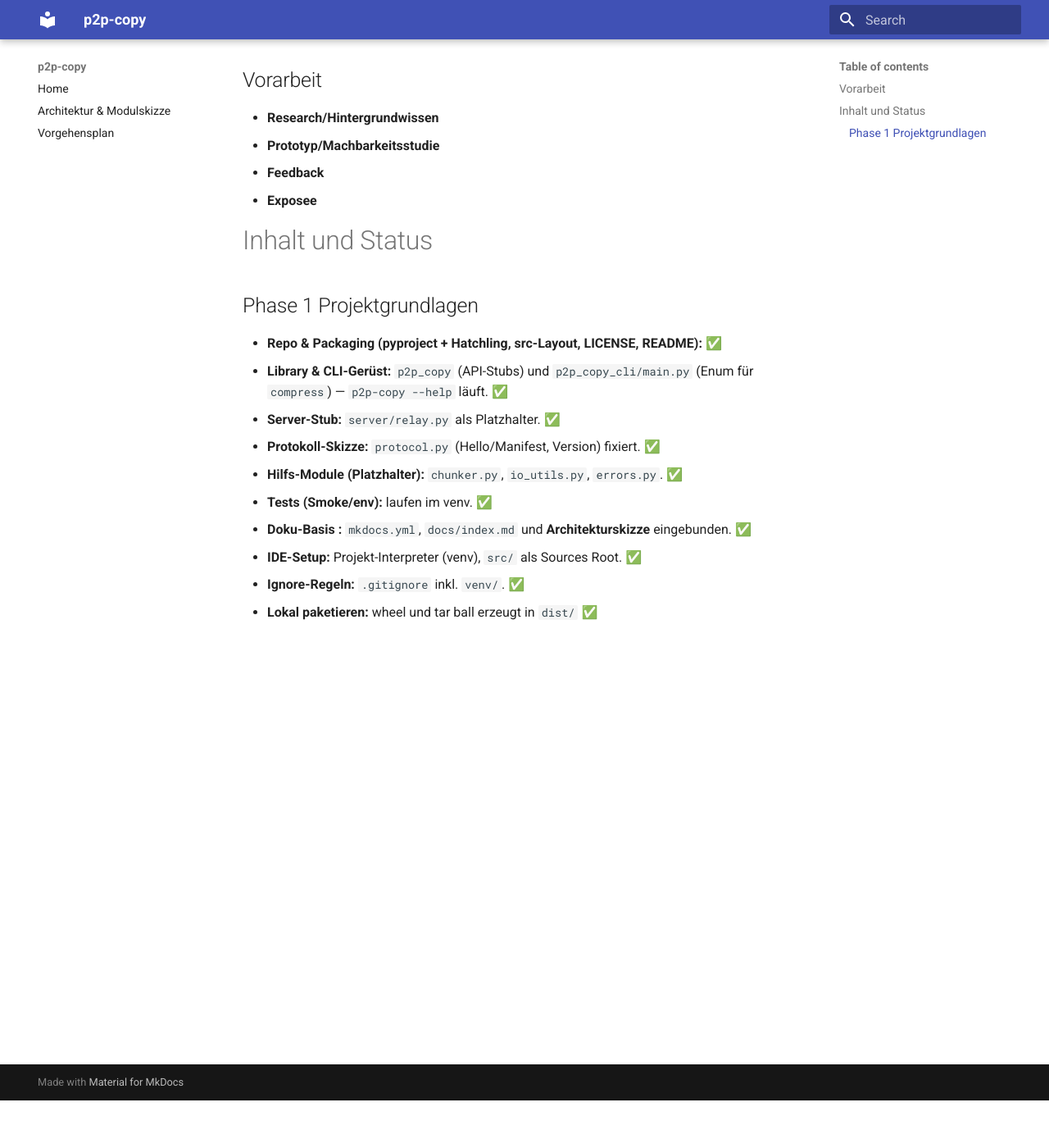
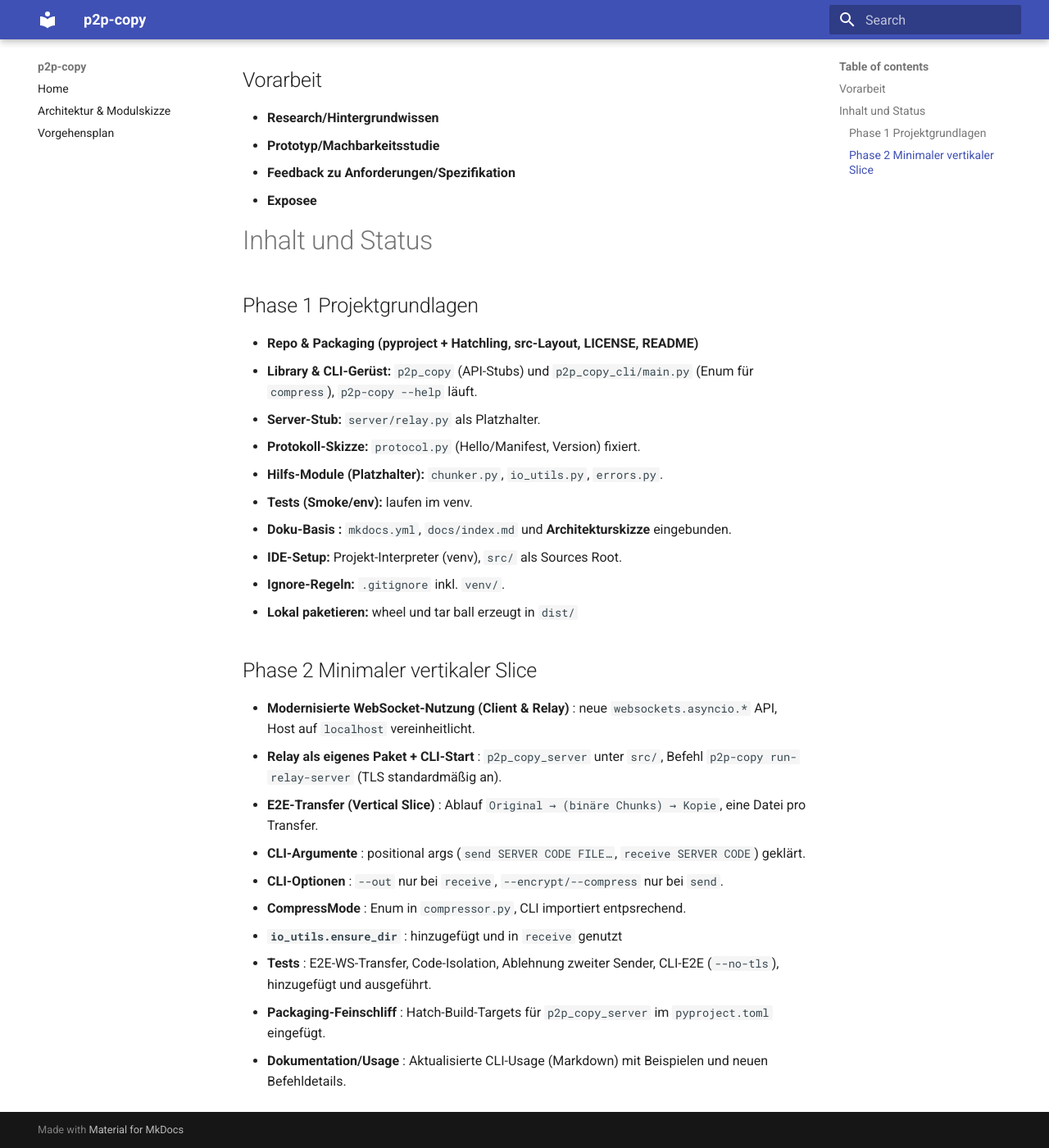
Before and after one commit to AfuLD/p2p-copy, an MkDocs documentation site: the page built from docs/bereits_erledigt.md, in a window 1280 px wide and 1400 px high, scrolled down 58 px. Shown: the whole window at 82% size. Built offline with MkDocs 1.6.1 and Material for MkDocs 9.7.7, drawn with Linux system fonts in a browser that asks for light colours.

Commit message:
erledigtes Dokumentiert

```diff
--- a/docs/bereits_erledigt.md
+++ b/docs/bereits_erledigt.md
@@ -2,19 +2,33 @@
 
 * **Research/Hintergrundwissen**
 * **Prototyp/Machbarkeitsstudie**
-* **Feedback**
+* **Feedback zu Anforderungen/Spezifikation**
 * **Exposee**
 
 # Inhalt und Status
 ## Phase 1 Projektgrundlagen
 
-* **Repo & Packaging (pyproject + Hatchling, src-Layout, LICENSE, README):** ✅
-* **Library & CLI-Gerüst:** `p2p_copy` (API-Stubs) und `p2p_copy_cli/main.py` (Enum für `compress`) — `p2p-copy --help` läuft. ✅
-* **Server-Stub:** `server/relay.py` als Platzhalter. ✅
-* **Protokoll-Skizze:** `protocol.py` (Hello/Manifest, Version) fixiert. ✅
-* **Hilfs-Module (Platzhalter):** `chunker.py`, `io_utils.py`, `errors.py`. ✅
-* **Tests (Smoke/env):** laufen im venv. ✅
-* **Doku-Basis :** `mkdocs.yml`, `docs/index.md` und **Architekturskizze** eingebunden. ✅
-* **IDE-Setup:** Projekt-Interpreter (venv), `src/` als Sources Root. ✅
-* **Ignore-Regeln:** `.gitignore` inkl. `venv/`. ✅
-* **Lokal paketieren:** wheel und tar ball erzeugt in `dist/` ✅
+* **Repo & Packaging (pyproject + Hatchling, src-Layout, LICENSE, README)**
+* **Library & CLI-Gerüst:** `p2p_copy` (API-Stubs) und `p2p_copy_cli/main.py` (Enum für `compress`),  `p2p-copy --help` läuft.
+* **Server-Stub:** `server/relay.py` als Platzhalter.
+* **Protokoll-Skizze:** `protocol.py` (Hello/Manifest, Version) fixiert.
+* **Hilfs-Module (Platzhalter):** `chunker.py`, `io_utils.py`, `errors.py`.
+* **Tests (Smoke/env):** laufen im venv.
+* **Doku-Basis :** `mkdocs.yml`, `docs/index.md` und **Architekturskizze** eingebunden.
+* **IDE-Setup:** Projekt-Interpreter (venv), `src/` als Sources Root.
+* **Ignore-Regeln:** `.gitignore` inkl. `venv/`.
+* **Lokal paketieren:** wheel und tar ball erzeugt in `dist/`
+
+
+## Phase 2  Minimaler vertikaler Slice
+
+* **Modernisierte WebSocket-Nutzung (Client & Relay)** : neue `websockets.asyncio.*` API, Host auf `localhost` vereinheitlicht.
+* **Relay als eigenes Paket + CLI-Start** : `p2p_copy_server` unter `src/`, Befehl `p2p-copy run-relay-server` (TLS standardmäßig an).
+* **E2E-Transfer (Vertical Slice)** : Ablauf `Original → (binäre Chunks) → Kopie`, eine Datei pro Transfer.
+* **CLI-Argumente** : positional args (`send SERVER CODE FILE…`, `receive SERVER CODE`) geklärt.
+* **CLI-Optionen** : `--out` nur bei `receive`, `--encrypt/--compress` nur bei `send`.
+* **CompressMode** : Enum in `compressor.py`, CLI importiert entpsrechend.
+* **`io_utils.ensure_dir`** : hinzugefügt und in `receive` genutzt
+* **Tests** : E2E-WS-Transfer, Code-Isolation, Ablehnung zweiter Sender, CLI-E2E (`--no-tls`), hinzugefügt und ausgeführt.
+* **Packaging-Feinschliff** : Hatch-Build-Targets für `p2p_copy_server` im `pyproject.toml` eingefügt.
+* **Dokumentation/Usage** : Aktualisierte CLI-Usage (Markdown) mit Beispielen und neuen Befehldetails.
--- a/mkdocs.yml
+++ b/mkdocs.yml
@@ -4,5 +4,5 @@ theme:
 
 nav:
   - Home: index.md
-  - Architektur & Modulskizze: ARCHITEKTUR_MODULSKIZZE.md
+  - Architektur & Modulskizze: Architekturskizze.md
   - Vorgehensplan: Vorgehensplan.md
```
Also changed, not shown: docs/Verwendung.md (+2 -2 lines), docs/Vorgehensplan.md (+18 -17 lines), docs/index.md (+1 -1 lines), pyproject.toml (+18 -0 lines), docs/Architekturskizze.md (renamed from docs/ARCHITEKTUR_MODULSKIZZE.md), 1 other file.
